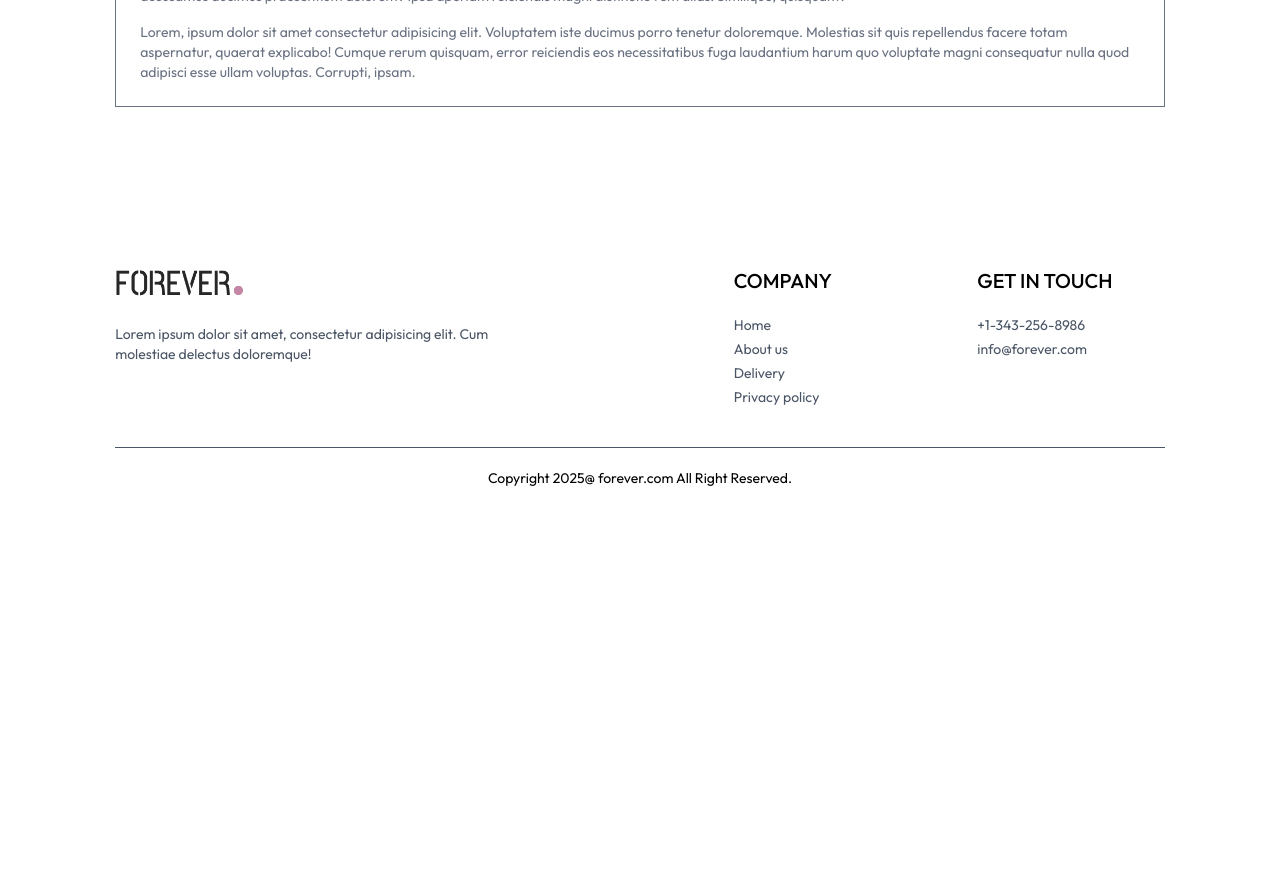
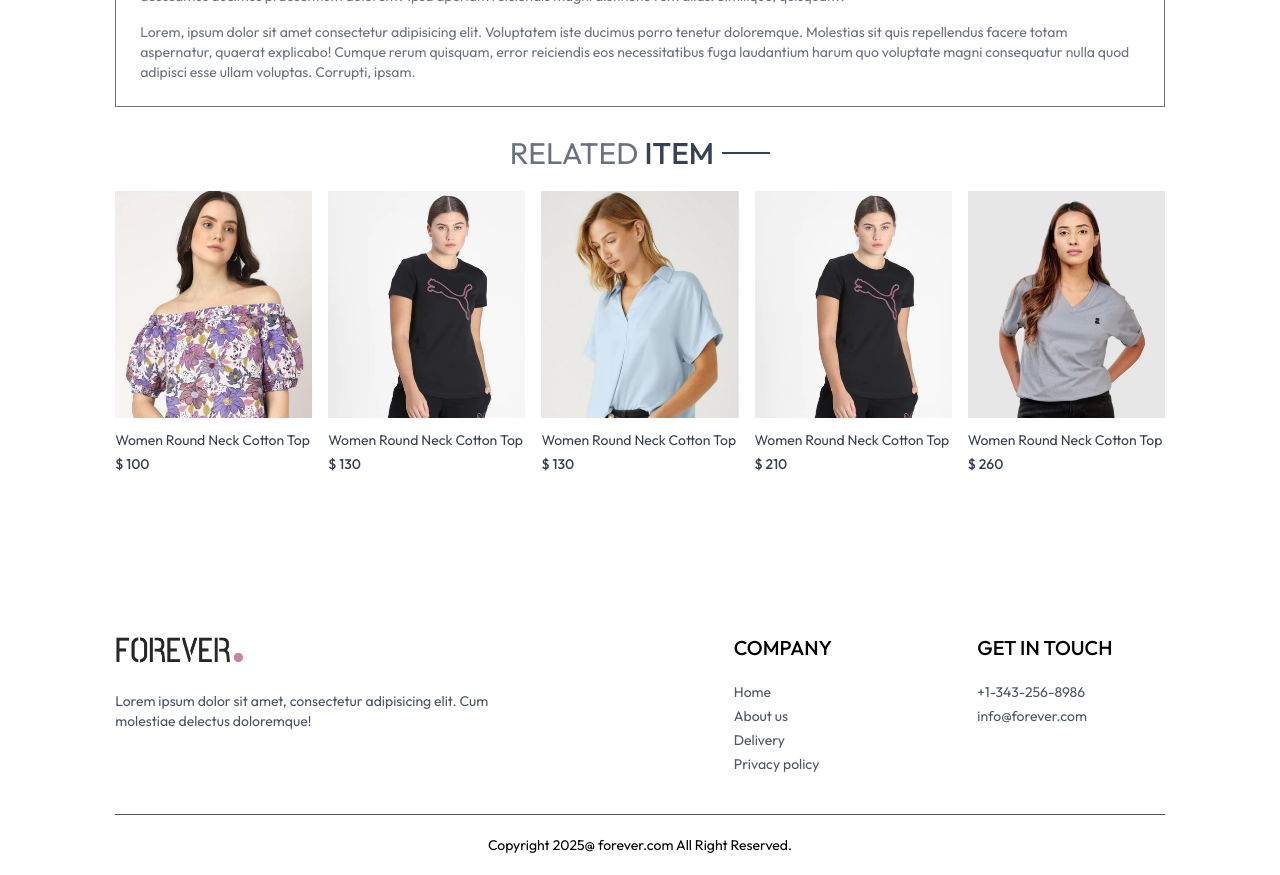
Before and after one commit to Noumansharif27/ECommerceWeb, a React (Vite) app in the folder frontEnd/: page /product/aaaaa in a window 1280 px wide. Shown: the part 840-1715 px from the top of the page. Before the commit the page ends 1348 px from the top, so only its background shows below. Built offline with nearby package versions, Linux system fonts and the light colour scheme.

Commit message:
working on the product related roducts

```diff
--- /dev/null
+++ b/frontEnd/src/components/RelatedPrduct.jsx
@@ -0,0 +1,41 @@
+import React, { useContext, useEffect, useState } from "react";
+import { ShopContext } from "../context/ShopContext";
+import Tittle from "./Tittle";
+import ProductItem from "./ProductItem";
+
+const RelatedPrduct = ({ category, subCategory }) => {
+  const { products } = useContext(ShopContext);
+  const [related, setRelated] = useState([]);
+
+  useEffect(() => {
+    if (products.length > 0) {
+      let productCopy = products.slice();
+      productCopy = productCopy.filter((item) => category === item.category);
+      productCopy = productCopy.filter(
+        (item) => subCategory === item.subCategory
+      );
+      setRelated(productCopy.slice(0, 5));
+    }
+  }, [products]);
+  return (
+    <div className="my-5">
+      <div className="text-center text-3xl py-2">
+        <Tittle text1={"RELATED"} text2={"ITEM"} />
+      </div>
+
+      <div className="grid grid-cols-2 sm:grid-cols-3 md:grid-cols-4 lg:grid-cols-5 gap-4 gap-y-6">
+        {related.map((product, index) => (
+          <ProductItem
+            key={index}
+            name={product.name}
+            image={product.image}
+            price={product.price}
+            id={product._id}
+          />
+        ))}
+      </div>
+    </div>
+  );
+};
+
+export default RelatedPrduct;
--- a/frontEnd/src/pages/Product.jsx
+++ b/frontEnd/src/pages/Product.jsx
@@ -2,6 +2,7 @@ import React, { useContext, useEffect, useState } from "react";
 import { useParams } from "react-router-dom";
 import { ShopContext } from "../context/ShopContext.jsx";
 import { assets } from "../assets/assets.js";
+import RelatedPrduct from "../components/RelatedPrduct.jsx";
 
 const Product = () => {
   const { productId } = useParams();
@@ -116,6 +117,11 @@ const Product = () => {
           </p>
         </div>
       </div>
+
+      <RelatedPrduct
+        category={productData.category}
+        subCategory={productData.subCategory}
+      />
     </div>
   ) : (
     <div className="opacity-0"></div>
```
